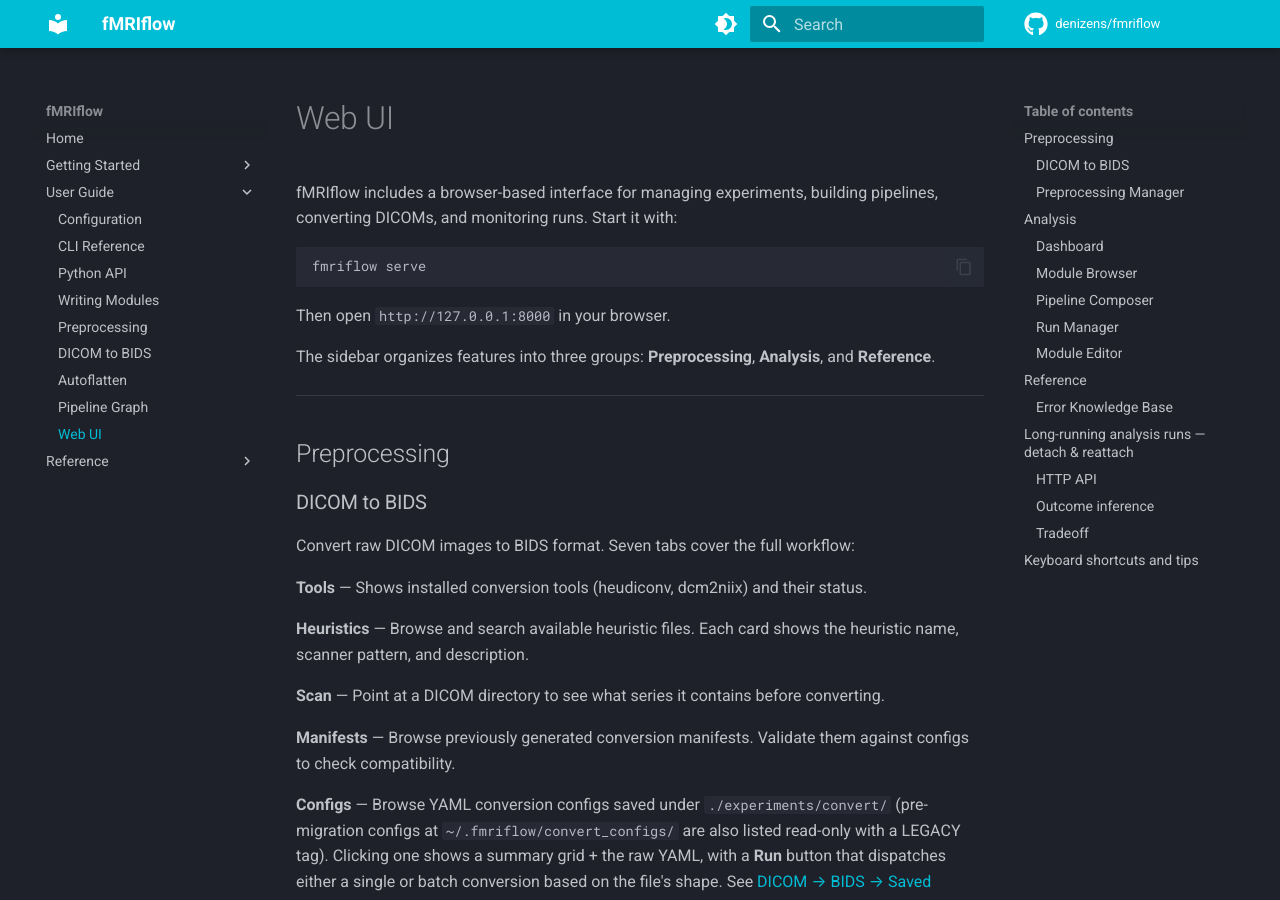
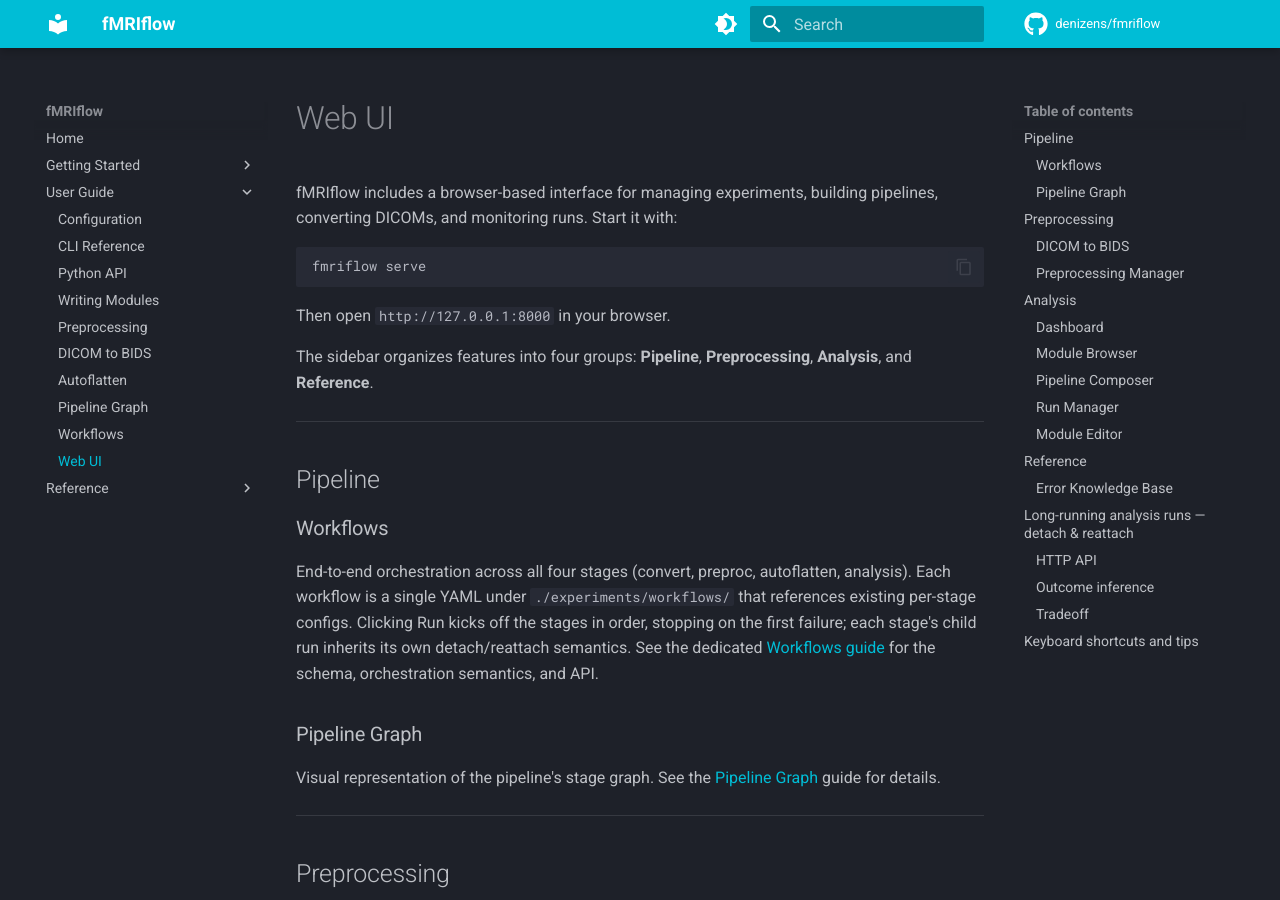
Before and after one commit to osherifo/denizenspipeline, an MkDocs documentation site: the page built from docs/guide/web-ui.md, in a window 1280 px wide and 900 px high. Built offline with MkDocs 1.6.1 and Material for MkDocs 9.7.7, drawn with Linux system fonts in a browser that asks for light colours; comment, search, counter and statistics services are not loaded.

Commit message:
docs: Workflows guide
- New docs/guide/workflows.md covers:
    * YAML schema with example
    * Where YAMLs live (./experiments/workflows/)
    * Running via dashboard + HTTP API with curl examples
    * Orchestration semantics (poll stage manager every 2s,
      stop-on-first-failure)
    * Caveats (no workflow-level reattach in v1, sequential only,
      stop-on-failure only)
- mkdocs.yml: new "Workflows" entry under User Guide
- web-ui.md: new "Pipeline" sidebar group section with a Workflows
  entry that cross-links to the guide

```diff
--- a/docs/guide/web-ui.md
+++ b/docs/guide/web-ui.md
@@ -8,7 +8,19 @@
 
 Then open `http://127.0.0.1:8000` in your browser.
 
-The sidebar organizes features into three groups: **Preprocessing**, **Analysis**, and **Reference**.
+The sidebar organizes features into four groups: **Pipeline**, **Preprocessing**, **Analysis**, and **Reference**.
+
+---
+
+## Pipeline
+
+### Workflows
+
+End-to-end orchestration across all four stages (convert, preproc, autoflatten, analysis). Each workflow is a single YAML under `./experiments/workflows/` that references existing per-stage configs. Clicking Run kicks off the stages in order, stopping on the first failure; each stage's child run inherits its own detach/reattach semantics. See the dedicated [Workflows guide](workflows.md) for the schema, orchestration semantics, and API.
+
+### Pipeline Graph
+
+Visual representation of the pipeline's stage graph. See the [Pipeline Graph](pipeline-graph.md) guide for details.
 
 ---
 
--- a/mkdocs.yml
+++ b/mkdocs.yml
@@ -53,6 +53,7 @@
     - DICOM to BIDS: guide/dicom-to-bids.md
     - Autoflatten: guide/autoflatten.md
     - Pipeline Graph: guide/pipeline-graph.md
+    - Workflows: guide/workflows.md
     - Web UI: guide/web-ui.md
   - Reference:
     - Built-in Modules: reference/modules.md
```
Also changed, not shown: docs/guide/workflows.md (added, +89 -0 lines).
